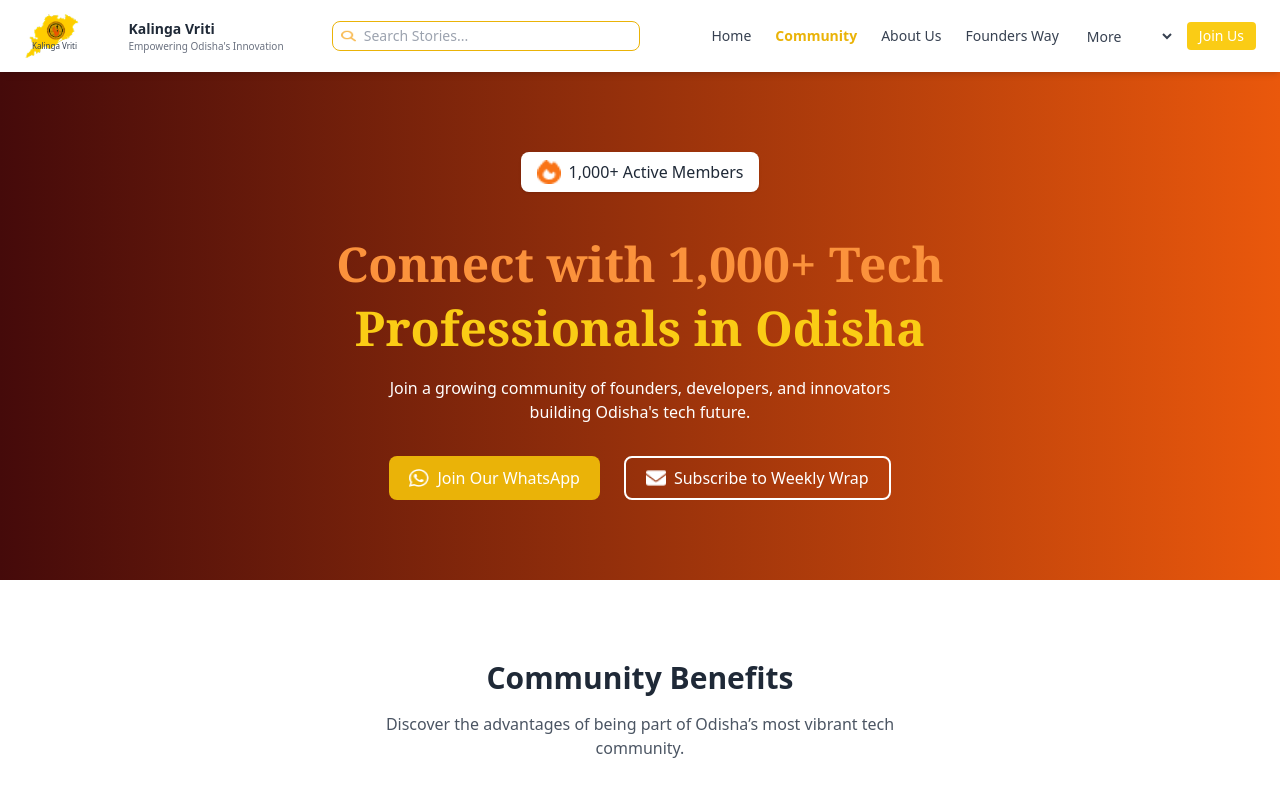
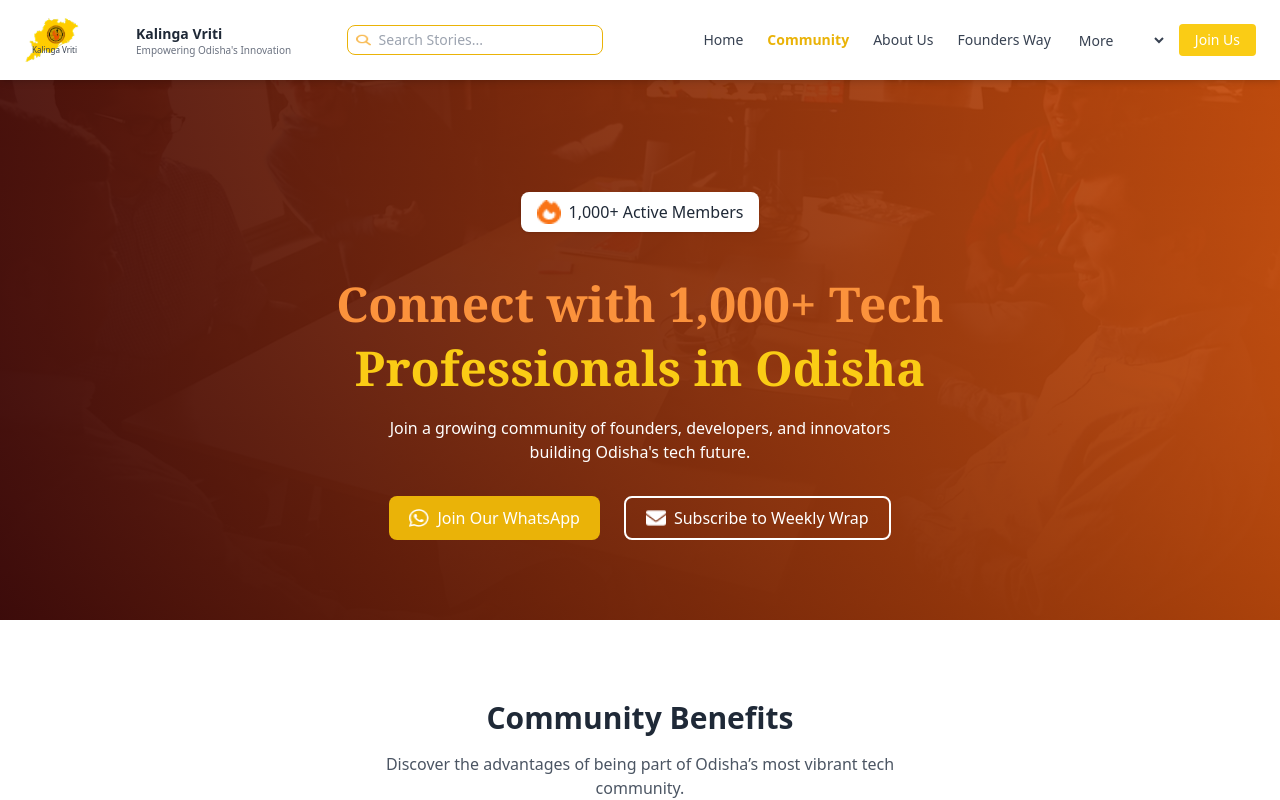
Before and after one commit to Subhranta703/kalinga-vriti, a React (Vite) app in the folder frontend/: page /community in a window 1280 px wide. Shown: the top 800 px of the page. Built offline with nearby package versions, Linux system fonts and the light colour scheme; no server answers.

Commit message:
added background image to community page

```diff
--- a/frontend/src/components/Header.jsx
+++ b/frontend/src/components/Header.jsx
@@ -1,23 +1,23 @@
-import React from 'react';
-import { Link, NavLink } from 'react-router-dom';
-import logo from '../assets/logo.jpg';
-import odisha from '../assets/odisha.png';
-import search from '../assets/search.png';
+import React from "react";
+import { Link, NavLink } from "react-router-dom";
+import logo from "../assets/logo.jpg";
+import odisha from "../assets/odisha.png";
+import search from "../assets/search.png";
 
 export default function Header() {
   return (
     <header className="bg-white shadow-md sticky top-0 z-50">
-      <div className="max-w-7xl mx-auto px-4 sm:px-6 py-2 flex flex-col md:flex-row justify-between items-center gap-4 md:gap-0">
+      <div className="max-w-7xl mx-auto px-4 sm:px-6 py-3 flex flex-col md:flex-row items-center justify-between gap-4">
 
         {/* LEFT SIDE — logo + tagline + search */}
-        <div className="flex flex-wrap items-center justify-between w-full md:w-1/2 gap-3">
+        <div className="flex items-center justify-start   gap-14 w-full md:w-auto">
 
           {/* Combined Logo */}
           <div className="relative flex items-center h-14 w-auto">
-            {/* Odisha emblem */}
+            {/* Odisha Emblem */}
             <img src={odisha} alt="Odisha Emblem" className="h-14 w-auto" />
 
-            {/* Kalinga Vriti logo overlay */}
+            {/* Kalinga Vriti Logo overlay */}
             <img
               src={logo}
               alt="Kalinga Vriti Logo"
@@ -31,15 +31,17 @@ export default function Header() {
           </div>
 
           {/* Text + tagline */}
-          <div className="flex flex-col">
+          <div className="flex flex-col leading-tight">
             <Link to="/" className="text-sm font-semibold text-gray-800">
               Kalinga Vriti
             </Link>
-            <p className="text-[10px] text-gray-500">Empowering Odisha's Innovation</p>
+            <p className="text-[10px] text-gray-500">
+              Empowering Odisha's Innovation
+            </p>
           </div>
 
           {/* Search Bar */}
-          <div className="flex items-center border border-yellow-500 rounded-lg px-2 py-1 w-full sm:w-1/2 focus-within:ring-1 focus-within:ring-yellow-400">
+          <div className="hidden sm:flex items-center border border-yellow-500 rounded-lg px-2 py-1 w-40 md:w-64 focus-within:ring-1 focus-within:ring-yellow-400">
             <img src={search} alt="Search" className="h-4 w-4 mr-2 opacity-70" />
             <input
               type="text"
@@ -50,7 +52,7 @@ export default function Header() {
         </div>
 
         {/* RIGHT SIDE — navigation + button */}
-        <div className="flex items-center justify-center md:justify-end w-full md:w-1/2 flex-wrap gap-3 text-sm">
+        <div className="flex items-center justify-end w-full md:w-auto flex-wrap gap-3 text-sm">
 
           {/* Navigation */}
           <nav className="flex flex-wrap justify-center gap-4 md:gap-6">
@@ -58,8 +60,8 @@ export default function Header() {
               to="/"
               className={({ isActive }) =>
                 isActive
-                  ? 'text-yellow-500 font-semibold'
-                  : 'text-gray-700 hover:text-yellow-500'
+                  ? "text-yellow-500 font-semibold"
+                  : "text-gray-700 hover:text-yellow-500"
               }
             >
               Home
@@ -69,8 +71,8 @@ export default function Header() {
               to="/community"
               className={({ isActive }) =>
                 isActive
-                  ? 'text-yellow-500 font-semibold'
-                  : 'text-gray-700 hover:text-yellow-500'
+                  ? "text-yellow-500 font-semibold"
+                  : "text-gray-700 hover:text-yellow-500"
               }
             >
               Community
@@ -80,8 +82,8 @@ export default function Header() {
               to="/about"
               className={({ isActive }) =>
                 isActive
-                  ? 'text-yellow-500 font-semibold'
-                  : 'text-gray-700 hover:text-yellow-500'
+                  ? "text-yellow-500 font-semibold"
+                  : "text-gray-700 hover:text-yellow-500"
               }
             >
               About Us
@@ -91,30 +93,32 @@ export default function Header() {
               to="/founder"
               className={({ isActive }) =>
                 isActive
-                  ? 'text-yellow-500 font-semibold'
-                  : 'text-gray-700 hover:text-yellow-500'
+                  ? "text-yellow-500 font-semibold"
+                  : "text-gray-700 hover:text-yellow-500"
               }
             >
               Founders Way
             </NavLink>
 
-            {/* More Dropdown (no border) */}
+            {/* More Dropdown */}
             <select
               className="text-gray-700 text-sm bg-transparent focus:outline-none cursor-pointer hover:text-yellow-500"
               defaultValue=""
             >
-              <option value="" disabled>More</option>
+              <option value="" disabled>
+                More
+              </option>
               <option value="team">Our Team</option>
               <option value="careers">Careers</option>
               <option value="contact">Contact Us</option>
-              <option value="events">Events </option>
+              <option value="events">Events</option>
             </select>
           </nav>
 
           {/* Join Button */}
           <Link
             to="/signup"
-            className="px-3 py-1 bg-yellow-400 text-white rounded hover:bg-yellow-500 transition"
+            className="px-4 py-1.5 bg-yellow-400 text-white rounded hover:bg-yellow-500 transition"
           >
             Join Us
           </Link>
--- a/frontend/src/pages/Community.jsx
+++ b/frontend/src/pages/Community.jsx
@@ -1,6 +1,6 @@
 import React from "react";
 import { motion } from "framer-motion";
-
+import communitybg from "../assets/communitybg.png";
 import wp from "../assets/wp.png";
 import fire from "../assets/fire.png";
 import mail from "../assets/mail.png";
@@ -21,7 +21,15 @@ export default function Community() {
   return (
     <div className="text-gray-800 overflow-hidden">
       {/* HERO SECTION */}
-      <section className="bg-gradient-to-r from-red-950 to-orange-600 flex flex-col justify-center items-center text-center py-20 px-6 space-y-8">
+     <section
+  className="relative bg-cover bg-center bg-no-repeat flex flex-col justify-center items-center text-center py-20 px-6 space-y-8"
+  style={{
+    backgroundImage: `url(${communitybg})`,
+  }}
+>
+        <div className="absolute inset-0 bg-gradient-to-r from-red-950/80 to-orange-600/70"></div>
+
+        <div className="relative z-10 flex flex-col items-center space-y-8">
           {/* Active Members */}
           <motion.button
             whileHover={{ scale: 1.1 }}
@@ -67,6 +75,7 @@ export default function Community() {
               <img src={mail} alt="Mail" className="w-5 h-5" />
               <h2 className="text-white">Subscribe to Weekly Wrap</h2>
             </motion.button>
+          </div>
         </div>
       </section>
 
```
Also changed, not shown: frontend/src/assets/communitybg.png (added). Lines whose indentation alone changed are shown as unchanged.
